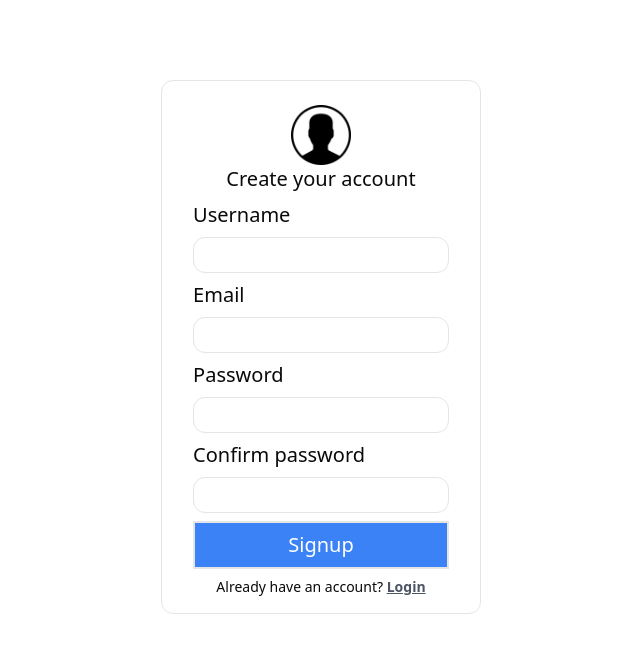
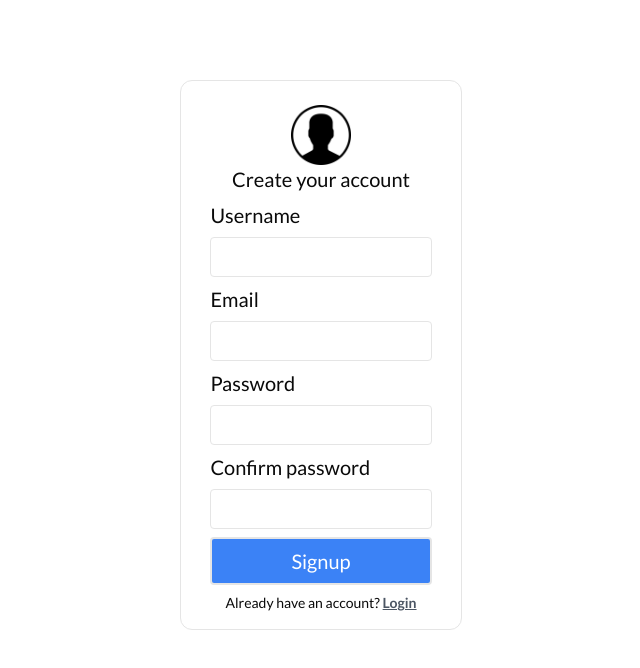
Before and after one commit to pankajkoree/dmhiw, a Next.js app: page /signup in a window 1280 px wide. Shown: the top 668 px of the page, without its empty margins (319-959 px from the left). Built offline with nearby package versions, Linux system fonts and the light colour scheme.

Commit message:
font changed

```diff
--- a/src/app/globals.css
+++ b/src/app/globals.css
@@ -58,6 +58,10 @@
   }
 }
 
+body{
+  font-family: "Lato"
+}
+
 @layer base {
   * {
     @apply border-border outline-ring/50;
--- a/src/app/layout.tsx
+++ b/src/app/layout.tsx
@@ -7,7 +7,13 @@ export default function RootLayout({
 }>) {
   return (
     <html lang="en">
-      <body>{children}</body>
+      <head>
+        <link
+          href="https://fonts.googleapis.com/css?family=Lato:100,100italic,300,300italic,regular,italic,700,700italic,900,900italic"
+          rel="stylesheet"
+        />
+      </head>
+      <body className="font-aptos">{children}</body>
     </html>
   );
 }
--- a/src/app/signup/page.tsx
+++ b/src/app/signup/page.tsx
@@ -17,7 +17,7 @@ const Signup = () => {
 
   return (
     <div className="relative flex justify-center xl:top-20">
-      <div className="relative flex flex-col justify-center items-center border p-2 xl:w-[25%] gap-4 rounded-xl">
+      <div className="relative flex flex-col justify-center items-center border p-2 xl:w-[22%] gap-4 rounded-xl">
         <div className="relative flex flex-col justify-center items-center w-full top-4">
           <Image src={user} alt="user" className="xl:w-[60px]" />
           <p className="text-xl">Create your account</p>
@@ -32,7 +32,7 @@ const Signup = () => {
           <input
             type="text"
             id="username"
-            className="relative flex h-[36px] border rounded-xl"
+            className="relative flex h-[40px] border rounded-sm"
           />
           {/* username ends here */}
 
@@ -41,7 +41,7 @@ const Signup = () => {
           <input
             type="text"
             id="email"
-            className="relative flex h-[36px] border rounded-xl"
+            className="relative flex h-[40px] border rounded-sm"
           />
           {/* email ends here */}
 
@@ -50,20 +50,20 @@ const Signup = () => {
           <input
             type="password"
             id="password"
-            className="relative flex h-[36px] border rounded-xl"
+            className="relative flex h-[40px] border rounded-sm"
           />
           <label htmlFor="cnfpassword">Confirm password</label>
           <input
             type="password"
             id="cnfpassword"
-            className="relative flex h-[36px] border rounded-xl"
+            className="relative flex h-[40px] border rounded-sm"
           />
           {/* password ends here */}
 
           {/* signup button starts here */}
           <button
             type="submit"
-            className="border-2 p-2 bg-blue-500  hover:bg-green-500 text-white"
+            className="border-2 p-2 bg-blue-500  hover:bg-green-500 text-white transition-all duration-500 ease-in-out rounded-sm"
           >
             Signup
           </button>
```
